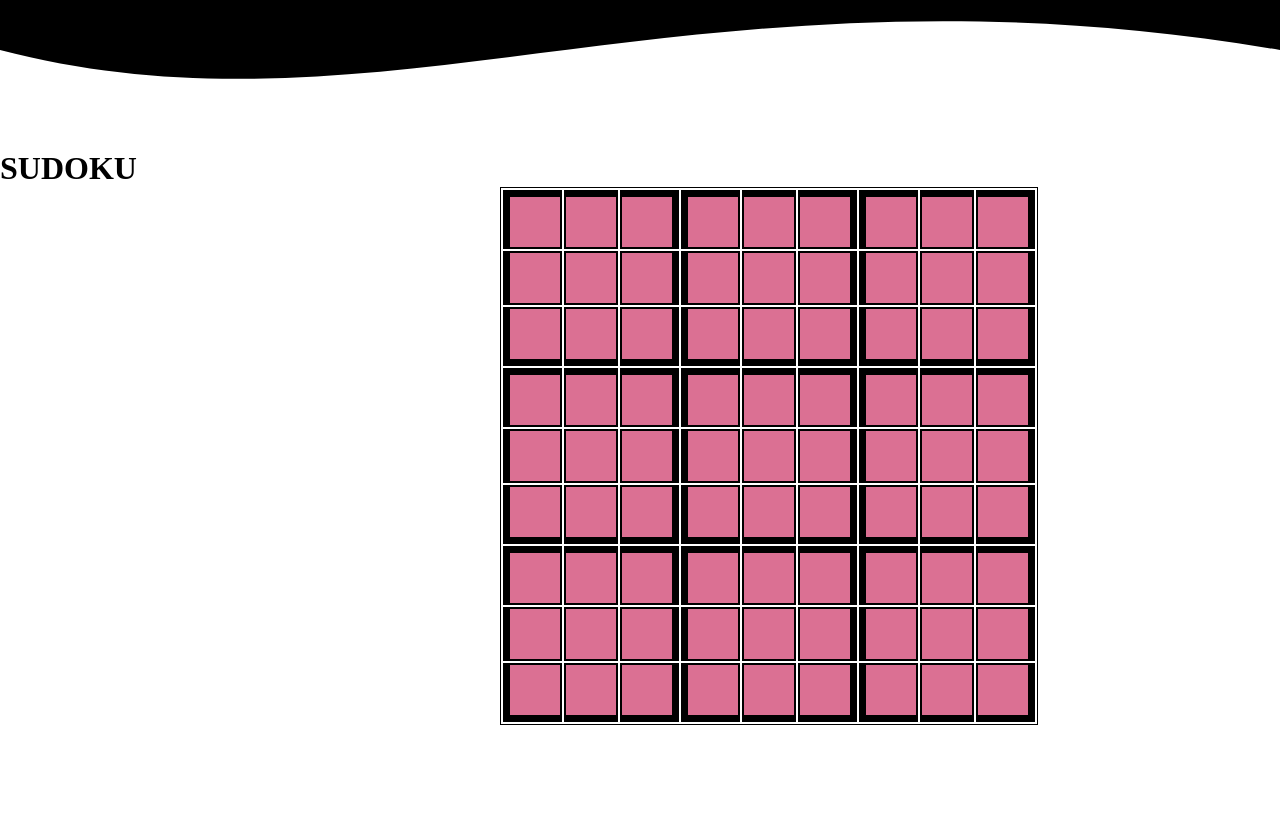
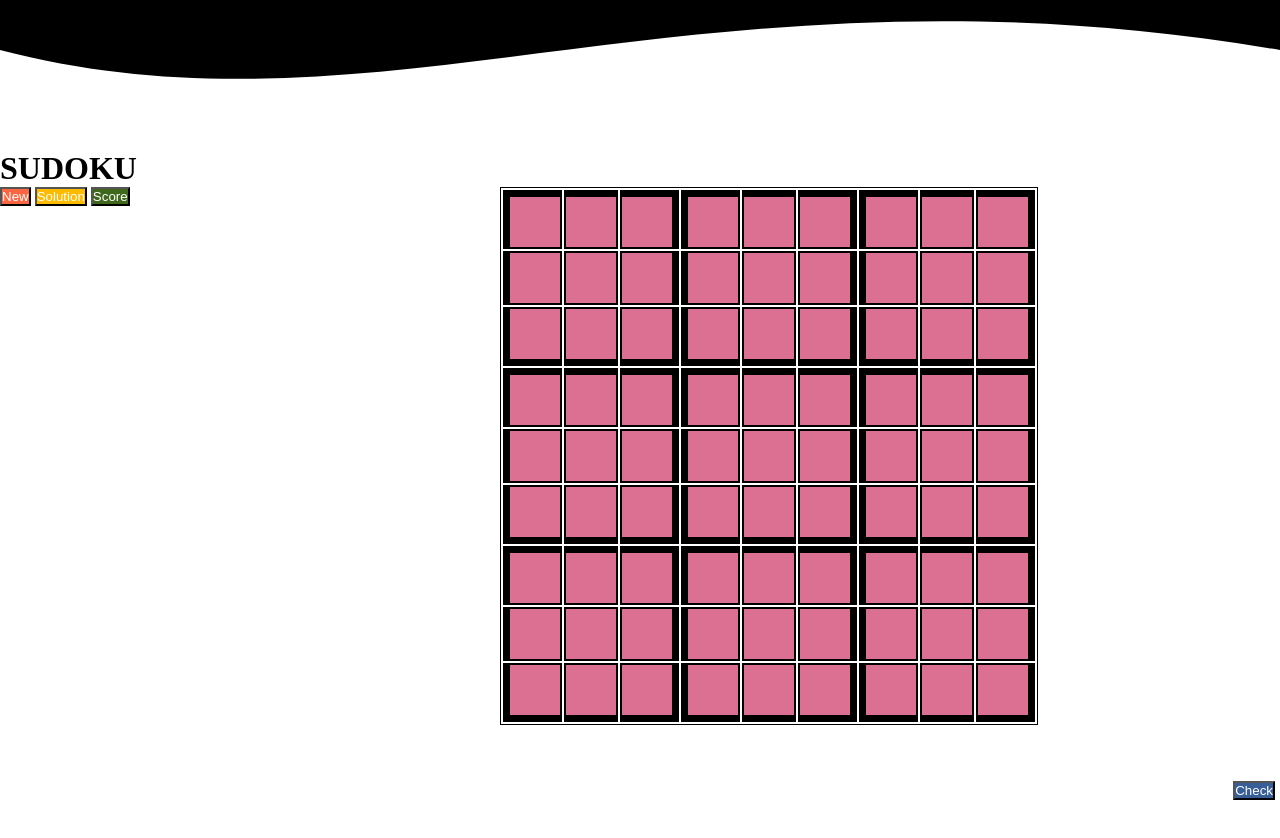
Before and after one commit to crdxz/SudokuHTML, a plain HTML site: page index.html in a window 1280 px wide. Shown: the top 838 px of the page. Drawn offline with Linux system fonts and the light colour scheme.

Commit message:
botones css

```diff
--- a/index.html
+++ b/index.html
@@ -145,4 +145,10 @@
     </div>
 </body>
 <script src="script.js"></script>
+
+<button id=check type="button">Check</button>
+<button id=new type="button">New</button>
+<button id=solution type="button">Solution</button>
+<button id=score type="button">Score</button>
+
 </html>
--- a/style.css
+++ b/style.css
@@ -79,3 +79,35 @@ input{
 #cell-67, #cell-77, #cell-87{ border-left:  5px solid black }
 #cell-87, #cell-88, #cell-89{ border-bottom:  5px solid black }
 #cell-69, #cell-79, #cell-89{ border-right:  5px solid black;}
+/*button{
+    border: 1000px;
+    padding: 15px 32px;
+    text-align: center;
+    text-decoration: solid;
+    font-size: 30px;
+    margin: 4px 2px;
+    cursor: pointer;
+}*/
+#check{
+    background-color:#375E97;
+    color: white;
+    position: absolute;
+    bottom: 0px;
+    right: 5px;
+}
+#new{
+    background-color: #FB6542;
+    color: white;
+}
+
+#solution{
+    background-color: #FFBB00;
+    color: white;
+
+
+}
+#score{
+    background-color: #3F681C;
+    color: white;
+
+}
```
